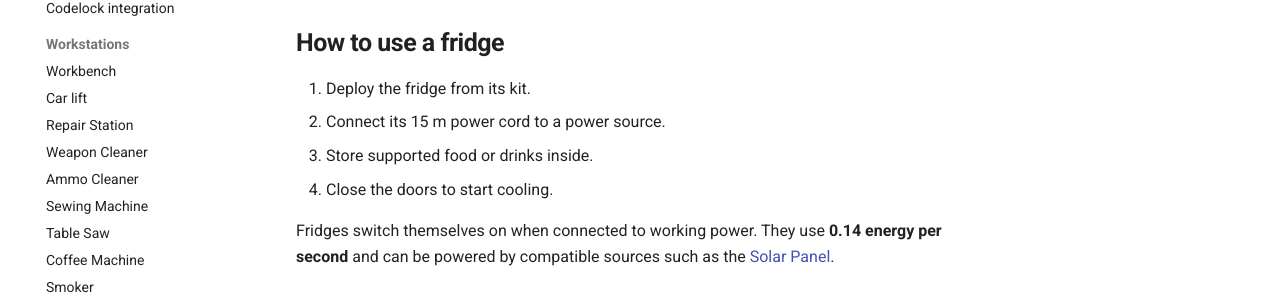
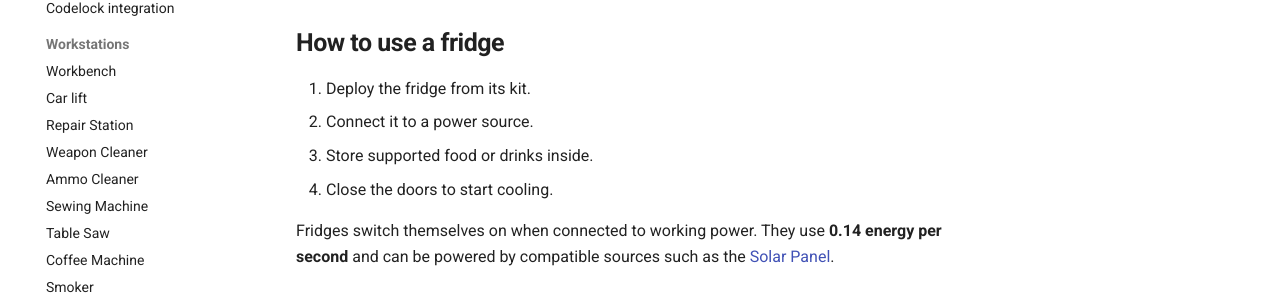
Before and after one commit to Tyson89/RaG-Mod-Wikis, an MkDocs documentation site: the page built from docs/mods/baseitems/fridges.md, in a window 1280 px wide and 900 px high. Shown: the part 296-601 px from the top of the window. Built offline with MkDocs 1.6.1 and Material for MkDocs 9.7.7, drawn with Linux system fonts in a browser that asks for light colours.

Commit message:
2. Connect it to a power source.

```diff
--- a/docs/mods/baseitems/fridges.md
+++ b/docs/mods/baseitems/fridges.md
@@ -5,7 +5,7 @@ RaG Baseitems provides three powered fridges. They keep food and drinks cold and
 ## How to use a fridge
 
 1. Deploy the fridge from its kit.
-2. Connect its 15 m power cord to a power source.
+2. Connect it to a power source.
 3. Store supported food or drinks inside.
 4. Close the doors to start cooling.
 
```
